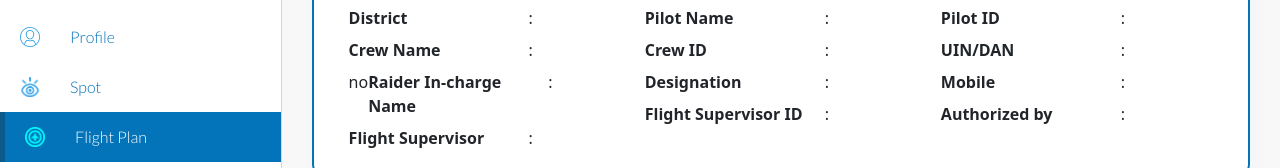
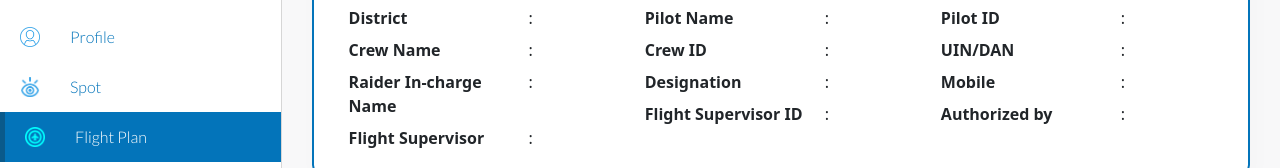
Before and after one commit to pavan9649/daybest, a React (Create React App) app in the folder client/: page /flightplan in a window 1280 px wide. Shown: the part 208-376 px from the top of the page. Built offline with nearby package versions, Linux system fonts and the light colour scheme; sample sign-in values are in the browser's storage; a web font is replaced by a local one.

Commit message:
chanhdjjd

```diff
--- a/client/src/components/Dashboard/MainContents/FlightPlan/Comp/ReadOnlyRow.jsx
+++ b/client/src/components/Dashboard/MainContents/FlightPlan/Comp/ReadOnlyRow.jsx
@@ -13,7 +13,7 @@ export const ReadOnlyRow = (props) => {
                     <b>Crew Name</b>
                     <span>: {props.crewName}</span>
                 </div>
-                <div className='fp-cd-flex'>no
+                <div className='fp-cd-flex'>
                     <b>Raider In-charge Name </b>
                     <span>: {props.rIncharge}</span>
                 </div>
```
